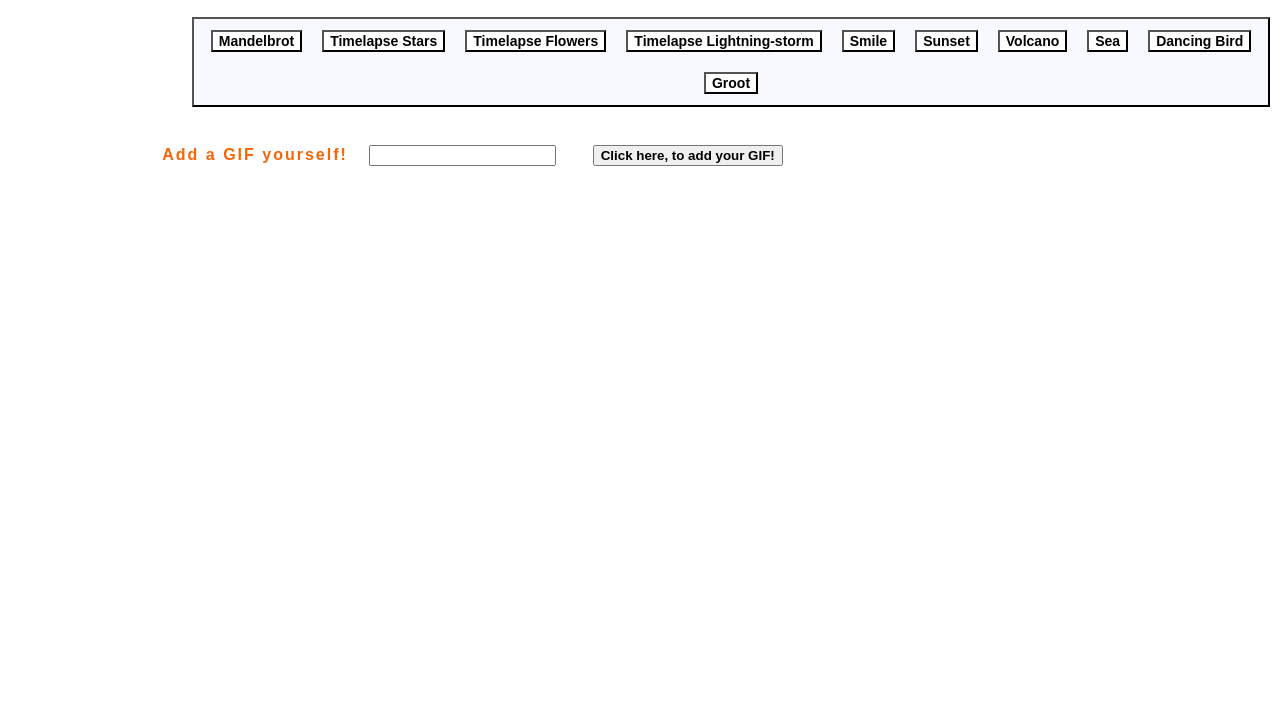
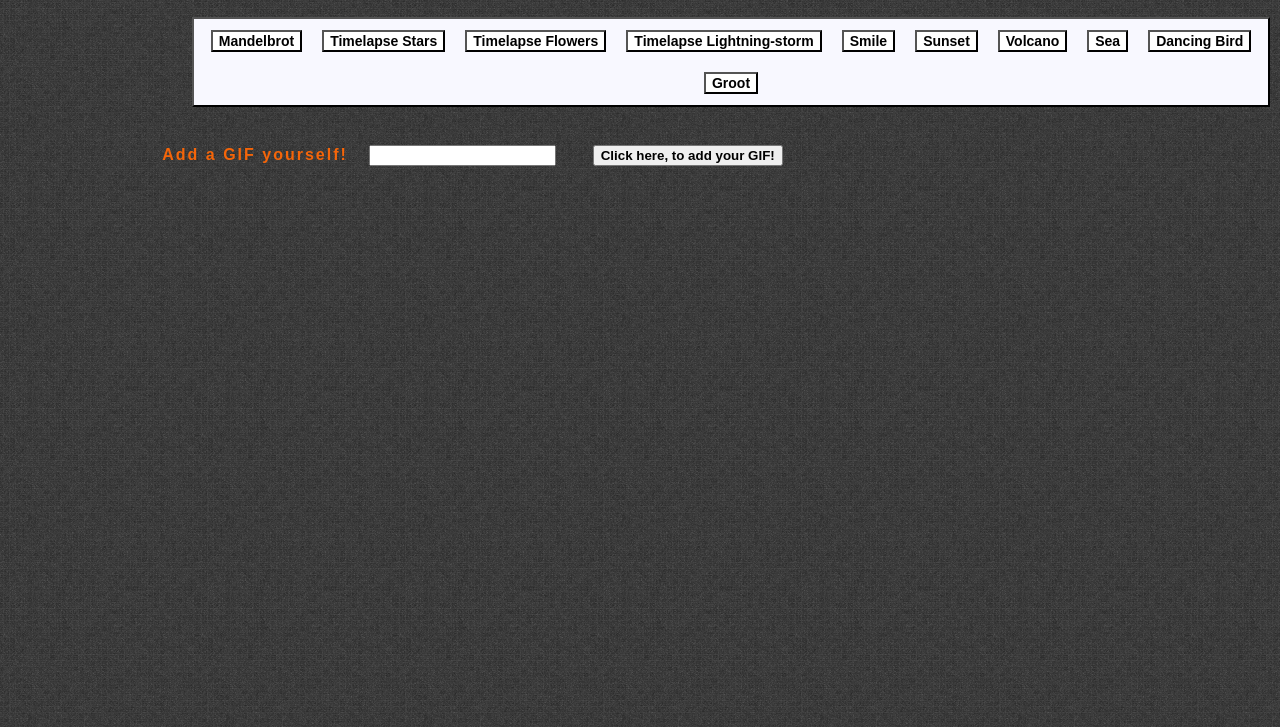
Before and after one commit to AR-Lilypad/GIFTastic-AR, a plain HTML site: page index.html in a window 1280 px wide. Shown: the part 73-800 px from the top of the page. Drawn offline with nearby package versions, Linux system fonts and the light colour scheme.

Commit message:
updated style.css file

```diff
--- a/assets/css/style.css
+++ b/assets/css/style.css
@@ -5,7 +5,7 @@
 body {
     width: auto;
     margin: 0 auto;
-    background-image: url("../../assets/css/wild_oliva.png");
+    background-image: url("../../assets/images/wild_oliva.png");
     font-family: 'Arial', 'Helvetica Neue', Helvetica, sans-serif;
     color: #f56509;
     }
```
